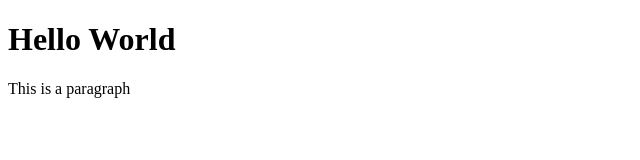
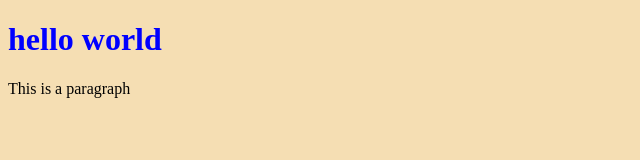
Before and after one commit to lubabalo157/Challenge-master, a plain HTML site: page index.html in a window 1280 px wide. Shown: the whole page, without its empty margins (0-640 px from the left). Drawn offline with Linux system fonts and the light colour scheme.

Commit message:
First commit

```diff
--- a/index.html
+++ b/index.html
@@ -4,14 +4,14 @@
     <meta charset="UTF-8">
     <meta name="viewport" content="width=device-width, initial-scale=1.0">
     <meta http-equiv="X-UA-Compatible" content="ie=edge">
-    <!-- Add the style.css to this html doc -->
     <link rel="stylesheet" href="style.css">
 
+<link rel="stylesheet"type="text/css" href="mystyle.css"media="screen"/>
     <title>My first HTML</title>
 </head>
-<body>
-    <h1>Hello World</h1>
-    <p>This is a paragraph</p>
+ <body style="background-color: wheat;"></body>
+     <h1 style="color: blue;">hello world</h1>
+     <p>This is a paragraph</p>
 
 </body>
 </html>
```
